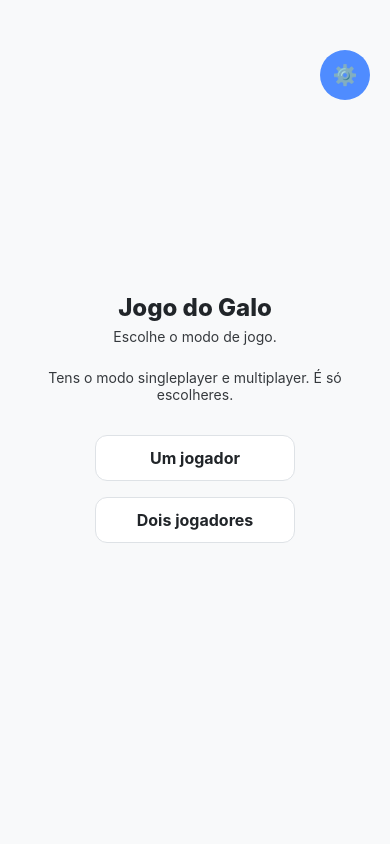
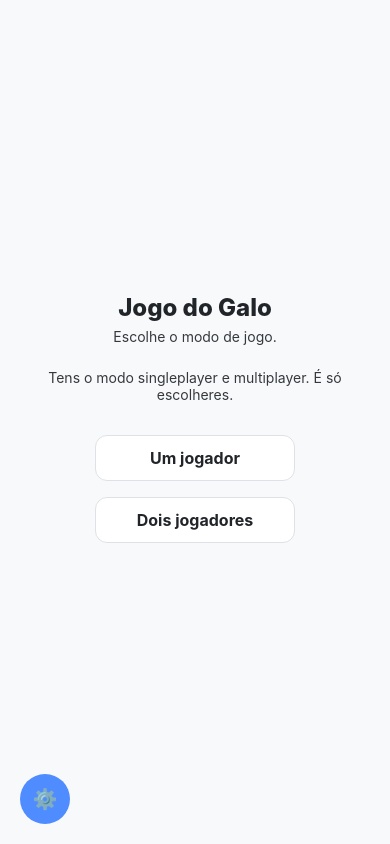
Before and after one commit to carlosazevedo2006/Projeto-Programa-o-para-Dispositivos-Moveis, a React Native app in the folder jogogalo4/: screen / in a window 390 px wide. Built offline with nearby package versions, Linux system fonts and the light colour scheme.

Commit message:
Update SettingsButton.tsx

```diff
--- a/jogogalo4/src/components/SettingsButton.tsx
+++ b/jogogalo4/src/components/SettingsButton.tsx
@@ -1,65 +1,233 @@
 // src/components/SettingsButton.tsx
-// ---------------------------------------------------------------
-// Botão de definições flutuante com melhorias visuais e de UX
-// ---------------------------------------------------------------
+// =============================================================
+// COMPONENTE: BOTÃO DE DEFINIÇÕES FLUTUANTE
+// POSIÇÃO: INFERIOR ESQUERDA (Não interfere com o conteúdo do jogo)
+// =============================================================
 
+// Importa React para criar componentes
 import React from "react";
+// Importa componentes do React Native
 import {
-  TouchableOpacity,
-  Text,
-  StyleSheet,
-  Animated
+  TouchableOpacity,   // Botão sensível ao toque com feedback visual
+  Text,               // Componente para exibir texto
+  StyleSheet,         // API para criar estilos
+  SafeAreaView,       // Garante que o conteúdo não sobreponha áreas especiais (notch, etc.)
+  Platform            // Detecta a plataforma (iOS, Android, Web) para ajustes específicos
 } from "react-native";
+// Importa o hook do tema para cores consistentes
 import { useTheme } from "../theme/Theme";
 
+// =============================================================
+// DEFINIÇÃO DAS PROPRIEDADES (PROPS) DO COMPONENTE
+// =============================================================
 type Props = {
+  // Função que será chamada quando o botão for pressionado
   onPress: () => void;
 };
 
+// =============================================================
+// COMPONENTE PRINCIPAL - SETTINGS BUTTON
+// =============================================================
 export default function SettingsButton({ onPress }: Props) {
+  // Obtém o objeto de cores do tema atual (modo claro/escuro)
   const { colors } = useTheme();
 
+  // =============================================================
+  // RENDERIZAÇÃO DO COMPONENTE
+  // =============================================================
   return (
+    /**
+     * SafeAreaView garante que o botão não fique sobreposto a:
+     * - Notch (iPhone)
+     * - Barra de status
+     * - Barras de gestos
+     * - Áreas inseguras do dispositivo
+     */
+    <SafeAreaView style={styles.safeAreaContainer}>
+
+      {/**
+       * TouchableOpacity - Botão com efeito visual de opacidade ao ser pressionado
+       *
+       * Características:
+       * - Feedback visual automático (opacidade reduz para 0.7 quando pressionado)
+       * - Acessibilidade nativa
+       * - Fácil customização
+       */}
       <TouchableOpacity
+        // =============================================================
+        // ESTILOS DINÂMICOS DO BOTÃO
+        // =============================================================
         style={[
-        styles.button,
+          styles.button, // Estilos base fixos
           {
-          backgroundColor: colors.primary,
-          shadowColor: colors.text,
+            // CORES DINÂMICAS BASEADAS NO TEMA:
+            backgroundColor: colors.primary,     // Cor primária do tema (azul por padrão)
+            shadowColor: colors.text,            // Cor da sombra baseada na cor do texto
           }
         ]}
-      onPress={onPress}
-      accessibilityRole="button"
-      accessibilityLabel="Abrir menu de definições"
-      accessibilityHint="Abre as definições do jogo incluindo tema e estatísticas"
+
+        // =============================================================
+        // EVENTOS E INTERAÇÕES
+        // =============================================================
+        onPress={onPress} // Função executada quando o botão é pressionado
+
+        // =============================================================
+        // ACESSIBILIDADE
+        // =============================================================
+        accessibilityRole="button"               // Informa aos leitores de ecrã que é um botão
+        accessibilityLabel="Abrir menu de definições" // Nome descritivo para leitores de ecrã
+        accessibilityHint="Abre as definições do jogo incluindo tema, estatísticas e opções de reinício"
+        // Descrição da ação que será executada
+
       >
+        {/**
+         * Texto/Ícone dentro do botão
+         *
+         * Características:
+         * - Ícone de engrenagem (⚙️) - universalmente reconhecido para definições
+         * - Cor dinâmica baseada no tema para garantir contraste
+         */}
         <Text style={[styles.buttonText, { color: colors.card }]}>
           ⚙️
         </Text>
       </TouchableOpacity>
+    </SafeAreaView>
   );
 }
 
+// =============================================================
+// ESTILOS DO COMPONENTE
+// =============================================================
 const styles = StyleSheet.create({
+  /**
+   * Container SafeAreaView - Posicionamento seguro do botão
+   *
+   * Propriedades:
+   * - position: 'absolute' → Permite que o botão flutue sobre outros componentes
+   * - bottom → Distância do fundo da tela
+   * - left → Distância da borda esquerda
+   *
+   * Ajustes por plataforma:
+   * - iOS: 34px do fundo (evita a barra de gestos)
+   * - Android/Outros: 20px do fundo
+   */
+  safeAreaContainer: {
+    position: "absolute",           // Posicionamento absoluto na tela
+
+    // ✅ POSIÇÃO INFERIOR ESQUERDA
+    bottom: Platform.OS === 'ios' ? 34 : 20, // Mais espaço no iOS para evitar barra de gestos
+    left: 20,                       // 20 pontos da borda esquerda
+
+    /**
+     * Porque Platform.OS?
+     * - iOS tem uma barra de gestos na parte inferior que pode interferir
+     * - Android tem comportamentos diferentes dependendo da versão/fabricante
+     * - Web não precisa de ajustes especiais
+     */
+  },
+
+  /**
+   * Estilo principal do botão
+   *
+   * Design:
+   * - Formato circular (borderRadius = metade da largura/altura)
+   * - Sombra suave para efeito de elevação
+   * - Tamanho fixo para consistência
+   */
   button: {
-    position: "absolute",
-    top: 50,
-    right: 20,
-    width: 50,
-    height: 50,
-    borderRadius: 25,
-    alignItems: "center",
-    justifyContent: "center",
+    // DIMENSÕES:
+    width: 50,                      // Largura fixa
+    height: 50,                     // Altura fixa (cria um quadrado)
+
+    // FORMA:
+    borderRadius: 25,               // Metade de 50 = círculo perfeito
+
+    // LAYOUT INTERNO:
+    alignItems: "center",           // Centraliza horizontalmente
+    justifyContent: "center",       // Centraliza verticalmente
+
+    // EFEITOS VISUAIS (SOMBRA):
     shadowOffset: {
-      width: 0,
-      height: 2,
+      width: 0,                     // Sombra sem deslocamento horizontal
+      height: 2,                    // Sombra com 2px de deslocamento vertical
     },
-    shadowOpacity: 0.25,
-    shadowRadius: 3.84,
-    elevation: 5,
+    shadowOpacity: 0.25,            // 25% de opacidade na sombra
+    shadowRadius: 3.84,             // Desfoque de 3.84px na sombra
+
+    // ELEVAÇÃO (ANDROID):
+    elevation: 5,                   // Sombra no Android (equivalente à shadow no iOS)
+
+    /**
+     * Porque shadow + elevation?
+     * - shadow* propriedades funcionam no iOS
+     * - elevation funciona no Android
+     * - Usamos ambos para garantir compatibilidade cross-platform
+     */
   },
+
+  /**
+   * Estilo do texto/ícone dentro do botão
+   *
+   * Características:
+   * - Tamanho adequado para visibilidade
+   * - Peso da fonte para destaque
+   */
   buttonText: {
-    fontSize: 20,
-    fontWeight: "600",
+    fontSize: 20,                   // Tamanho do ícone (emoji)
+    fontWeight: "600",              // Peso semi-negrito (destaque moderado)
+
+    /**
+     * Porque fontWeight: "600"?
+     * - "600" é um bom equilíbrio entre destaque e elegância
+     * - Não é muito fino ("400") nem muito pesado ("700" ou "800")
+     * - Funciona bem com emojis na maioria dos dispositivos
+     */
   },
 });
+
+// =============================================================
+// NOTAS ADICIONAIS DE IMPLEMENTAÇÃO
+// =============================================================
+
+/**
+ * VANTAGENS DESTA IMPLEMENTAÇÃO:
+ *
+ * 1. ✅ POSIÇÃO SEGURA - Não interfere com conteúdo do jogo
+ * 2. ✅ ACESSÍVEL - Leitores de ecrã conseguem identificar e descrever
+ * 3. ✅ RESPONSIVA - Adapta-se a diferentes tamanhos de tela
+ * 4. ✅ CROSS-PLATFORM - Funciona igualmente bem em iOS, Android e Web
+ * 5. ✅ TEMA CONSISTENTE - Usa cores do sistema de temas
+ * 6. ✅ FEEDBACK VISUAL - TouchableOpacity fornece feedback nativo
+ * 7. ✅ ÁREAS SEGURAS - Respeita notch, barras de gestos, etc.
+ */
+
+/**
+ * COMPORTAMENTO EM DIFERENTES PLATAFORMAS:
+ *
+ * iOS:
+ * - Posicionado 34px do fundo (evita barra de gestos)
+ * - Sombra suave (propriedades shadow*)
+ *
+ * Android:
+ * - Posicionado 20px do fundo
+ * - Elevação nativa (propriedade elevation)
+ *
+ * Web:
+ * - Posicionado 20px do fundo
+ * - Funciona com mouse e toque
+ */
+
+/**
+ * PERSONALIZAÇÕES POSSÍVEIS:
+ *
+ * Para ajustar a posição:
+ * - Modificar 'bottom' e 'left' em safeAreaContainer
+ *
+ * Para ajustar o tamanho:
+ * - Modificar 'width' e 'height' em button
+ * - Ajustar 'borderRadius' para manter formato circular
+ *
+ * Para ajustar a aparência:
+ * - Modificar cores dinâmicas no style do TouchableOpacity
+ * - Alterar ícone no Text interno
+ */
```
Lines whose indentation alone changed are shown as unchanged.
